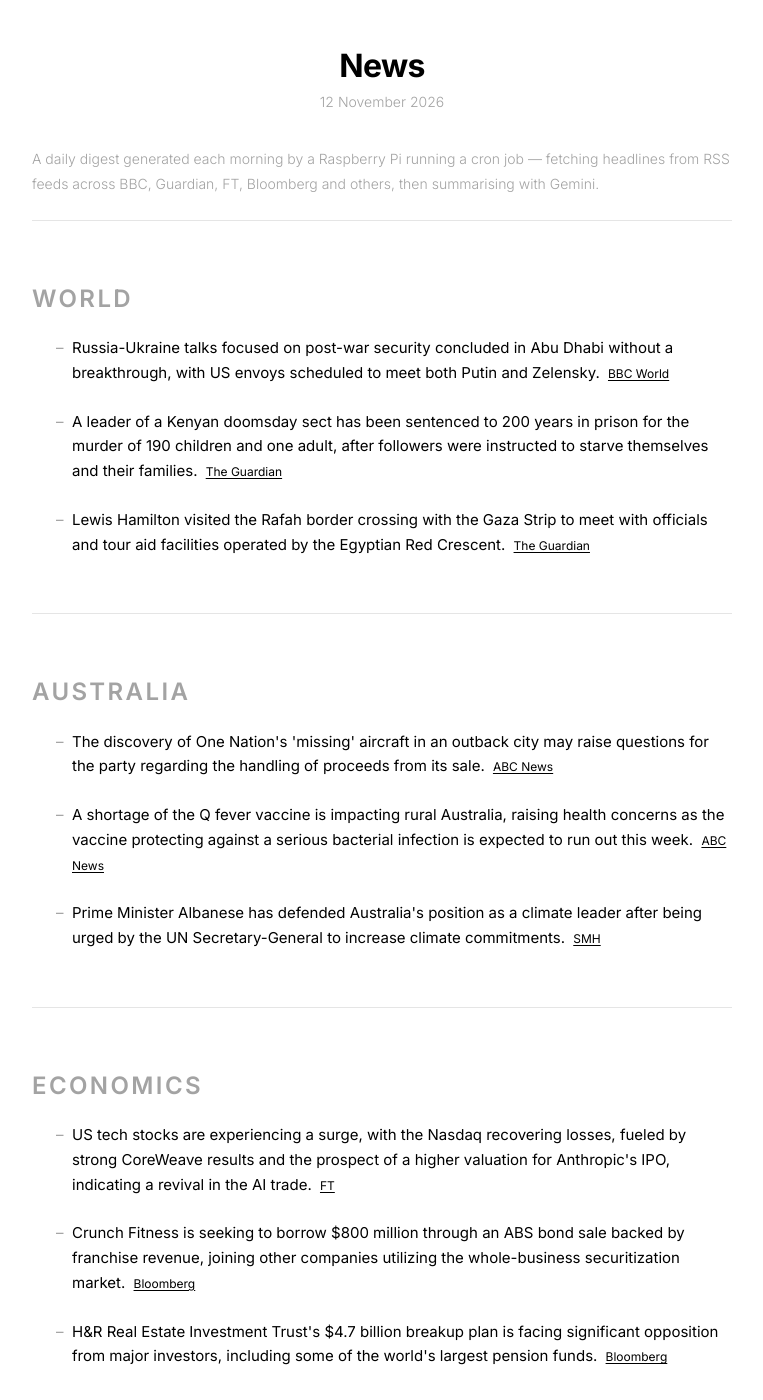
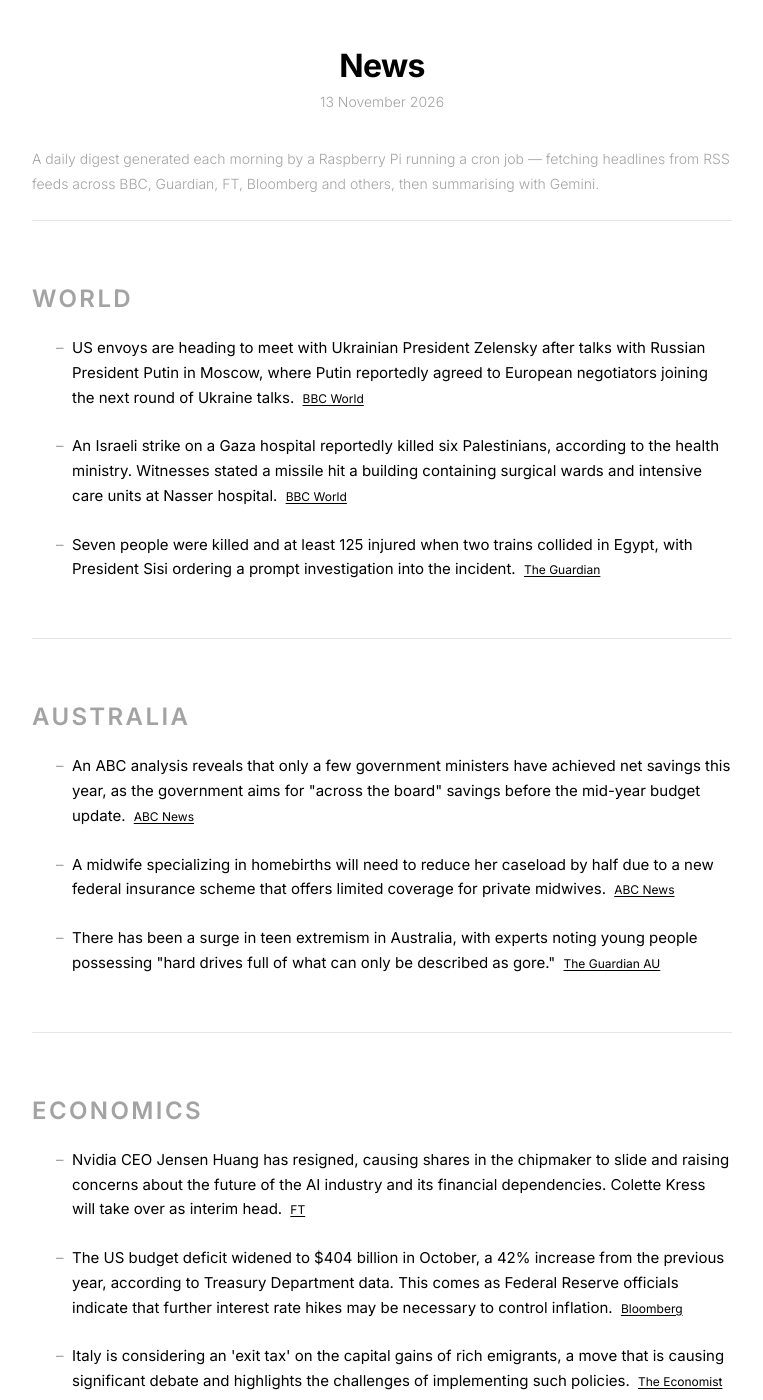
Before and after one commit to s-jac/s-jac.github.io, a Jekyll site: the page built from projects/news.html, in a window 1280 px wide and 1400 px high. Shown: the whole window, without its empty margins (258-1021 px from the left). Built offline with Jekyll 4.4.1, drawn with Linux system fonts in a browser that asks for light colours; some of the changed text lies outside the part shown.

Commit message:
daily news update 13 November 2026

```diff
--- a/_data/news.json
+++ b/_data/news.json
@@ -1,22 +1,22 @@
 {
-  "date": "12 November 2026",
-  "generated_at": "2026-11-11T20:01:50.016814+00:00",
+  "date": "13 November 2026",
+  "generated_at": "2026-11-12T20:00:31.932683+00:00",
   "sections": [
     {
       "heading": "World",
       "bullets": [
         {
-          "text": "Russia-Ukraine talks focused on post-war security concluded in Abu Dhabi without a breakthrough, with US envoys scheduled to meet both Putin and Zelensky.",
+          "text": "US envoys are heading to meet with Ukrainian President Zelensky after talks with Russian President Putin in Moscow, where Putin reportedly agreed to European negotiators joining the next round of Ukraine talks.",
           "source": "BBC World",
           "url": "https://www.bbc.com/news/world"
         },
         {
-          "text": "A leader of a Kenyan doomsday sect has been sentenced to 200 years in prison for the murder of 190 children and one adult, after followers were instructed to starve themselves and their families.",
-          "source": "The Guardian",
-          "url": "https://www.theguardian.com"
+          "text": "An Israeli strike on a Gaza hospital reportedly killed six Palestinians, according to the health ministry. Witnesses stated a missile hit a building containing surgical wards and intensive care units at Nasser hospital.",
+          "source": "BBC World",
+          "url": "https://www.bbc.com/news/world"
         },
         {
-          "text": "Lewis Hamilton visited the Rafah border crossing with the Gaza Strip to meet with officials and tour aid facilities operated by the Egyptian Red Crescent.",
+          "text": "Seven people were killed and at least 125 injured when two trains collided in Egypt, with President Sisi ordering a prompt investigation into the incident.",
           "source": "The Guardian",
           "url": "https://www.theguardian.com"
         }
@@ -26,19 +26,19 @@
       "heading": "Australia",
       "bullets": [
         {
-          "text": "The discovery of One Nation's 'missing' aircraft in an outback city may raise questions for the party regarding the handling of proceeds from its sale.",
+          "text": "An ABC analysis reveals that only a few government ministers have achieved net savings this year, as the government aims for \"across the board\" savings before the mid-year budget update.",
           "source": "ABC News",
           "url": "https://www.abc.net.au/news"
         },
         {
-          "text": "A shortage of the Q fever vaccine is impacting rural Australia, raising health concerns as the vaccine protecting against a serious bacterial infection is expected to run out this week.",
+          "text": "A midwife specializing in homebirths will need to reduce her caseload by half due to a new federal insurance scheme that offers limited coverage for private midwives.",
           "source": "ABC News",
           "url": "https://www.abc.net.au/news"
         },
         {
-          "text": "Prime Minister Albanese has defended Australia's position as a climate leader after being urged by the UN Secretary-General to increase climate commitments.",
-          "source": "SMH",
-          "url": "https://www.smh.com.au"
+          "text": "There has been a surge in teen extremism in Australia, with experts noting young people possessing \"hard drives full of what can only be described as gore.\"",
+          "source": "The Guardian AU",
+          "url": "https://www.theguardian.com/au"
         }
       ]
     },
@@ -46,19 +46,19 @@
       "heading": "Economics",
       "bullets": [
         {
-          "text": "US tech stocks are experiencing a surge, with the Nasdaq recovering losses, fueled by strong CoreWeave results and the prospect of a higher valuation for Anthropic's IPO, indicating a revival in the AI trade.",
+          "text": "Nvidia CEO Jensen Huang has resigned, causing shares in the chipmaker to slide and raising concerns about the future of the AI industry and its financial dependencies. Colette Kress will take over as interim head.",
           "source": "FT",
           "url": "https://www.ft.com"
         },
         {
-          "text": "Crunch Fitness is seeking to borrow $800 million through an ABS bond sale backed by franchise revenue, joining other companies utilizing the whole-business securitization market.",
+          "text": "The US budget deficit widened to $404 billion in October, a 42% increase from the previous year, according to Treasury Department data. This comes as Federal Reserve officials indicate that further interest rate hikes may be necessary to control inflation.",
           "source": "Bloomberg",
           "url": "https://www.bloomberg.com/markets"
         },
         {
-          "text": "H&R Real Estate Investment Trust's $4.7 billion breakup plan is facing significant opposition from major investors, including some of the world's largest pension funds.",
-          "source": "Bloomberg",
-          "url": "https://www.bloomberg.com/markets"
+          "text": "Italy is considering an 'exit tax' on the capital gains of rich emigrants, a move that is causing significant debate and highlights the challenges of implementing such policies.",
+          "source": "The Economist",
+          "url": "https://www.economist.com/finance-and-economics"
         }
       ]
     }
```
